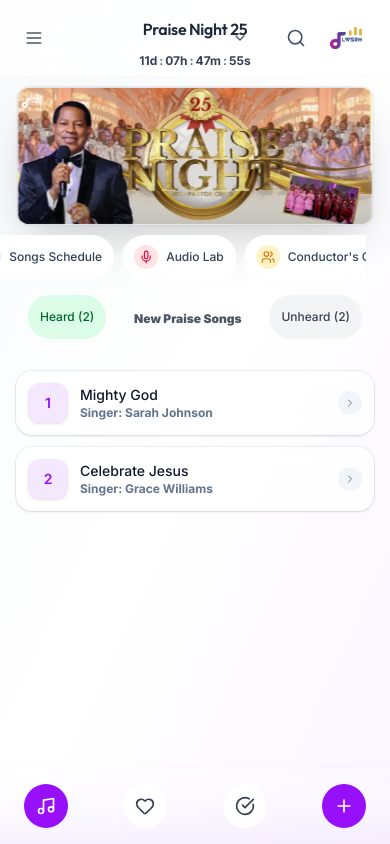
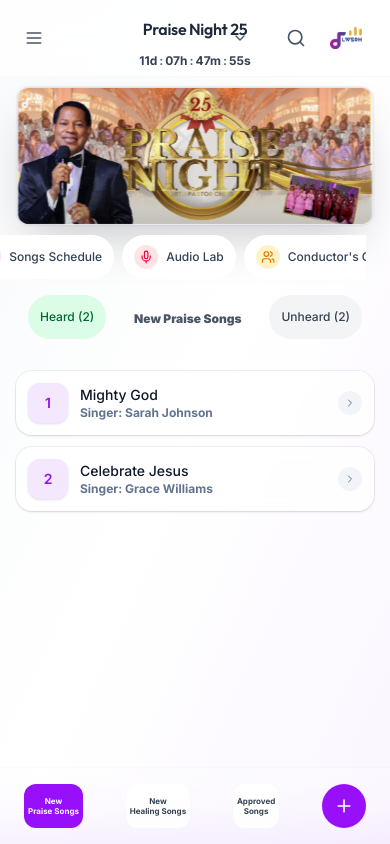
Before and after one commit to EricStephen12/loveworld-singers-rehearsal-hub-, a Next.js app: page /pages/praise-night in a window 390 px wide. Built offline with nearby package versions, Linux system fonts and the light colour scheme.

Commit message:
Refactor PraiseNightPage category buttons: simplify category button rendering, enhance tooltip functionality for the FAB, and improve layout responsiveness in the bottom bar.

```diff
--- a/src/app/pages/praise-night/page.tsx
+++ b/src/app/pages/praise-night/page.tsx
@@ -877,7 +877,7 @@ function TopCarousel() {
 
 
   return (
-    <div className="min-h-screen bg-gradient-to-br from-slate-50 via-white to-purple-50 overflow-x-hidden">
+    <div className="min-h-screen bg-gradient-to-br from-slate-50 via-white to-purple-50">
       <style jsx global>{`
         html { scroll-behavior: smooth; }
 
@@ -1225,36 +1225,49 @@ function TopCarousel() {
       {/* Bottom Bar with Categories and FAB - Same Row */}
       <div className="fixed bottom-0 left-0 right-0 z-30 bg-gradient-to-t from-purple-100/60 via-purple-50/40 to-white/20 backdrop-blur-md shadow-sm">
         <div className="w-full flex items-center justify-between px-6 py-4">
-          {/* All buttons spread evenly across screen */}
-          {[...mainCategories, "Other Categories"].map((category, index) => {
-            const isOtherCategories = category === "Other Categories";
-            const IconComponent = isOtherCategories ? Plus : categoryIcons[category as keyof typeof categoryIcons];
-
-            return (
+          {/* Category buttons with text */}
+          {mainCategories.map((category, index) => (
             <div key={category} className="relative">
               <button
-                  onClick={() => isOtherCategories ? setIsCategoryDrawerOpen(true) : handleCategorySelect(category)}
-                  onMouseEnter={() => setHoveredCategory(category)}
-                  onMouseLeave={() => setHoveredCategory(null)}
-                  className={`w-10 h-10 rounded-full transition-all duration-200 flex items-center justify-center ${
-                    isOtherCategories
-                      ? 'bg-purple-600 hover:bg-purple-700 text-white shadow-lg hover:shadow-xl active:scale-95'
-                      : activeCategory === category
+                onClick={() => handleCategorySelect(category)}
+                className={`px-1 py-1 rounded-xl text-[8px] font-bold transition-all duration-200 text-center leading-tight max-w-[80px] min-h-[35px] flex items-center justify-center ${
+                  activeCategory === category
                     ? 'bg-purple-600 text-white shadow-md shadow-purple-200/50'
                     : 'bg-white/90 backdrop-blur-sm text-gray-700 hover:bg-white border border-gray-200'
                 }`}
               >
-                  <IconComponent className="w-5 h-5" />
-                </button>
-
-                {/* iOS-style Tooltip */}
-                {hoveredCategory === category && (
+                {category === "New Praise Songs" ? (
+                  <>New<br />Praise Songs</>
+                ) : category === "New Healing Songs" ? (
+                  <>New<br />Healing Songs</>
+                ) : category === "Approved Songs" ? (
+                  <>Approved<br />Songs</>
+                ) : (
+                  category
+                )}
+              </button>
+            </div>
+          ))}
+
+          {/* FAB with Plus Icon and Tooltip */}
+          <div className="relative">
+            <button
+              onClick={() => setIsCategoryDrawerOpen(true)}
+              onMouseEnter={() => setHoveredCategory("Other Categories")}
+              onMouseLeave={() => setHoveredCategory(null)}
+              className="w-10 h-10 bg-purple-600 hover:bg-purple-700 text-white rounded-full shadow-lg hover:shadow-xl transition-all duration-300 flex items-center justify-center active:scale-95"
+            >
+              <Plus className="w-5 h-5" />
+            </button>
+
+            {/* iOS-style Tooltip for FAB */}
+            {hoveredCategory === "Other Categories" && (
               <div className="fixed bottom-20 z-[60] pointer-events-none" style={{
                 left: '50%',
                 transform: 'translateX(-50%)'
               }}>
                 <div className="bg-black/90 backdrop-blur-sm text-white text-sm font-medium px-4 py-2.5 rounded-xl whitespace-nowrap shadow-2xl border border-white/20 max-w-[280px]">
-                      {category}
+                  Other Categories
                   {/* iOS-style arrow */}
                   <div className="absolute top-full left-1/2 transform -translate-x-1/2">
                     <div className="w-0 h-0 border-l-[8px] border-r-[8px] border-t-[8px] border-transparent border-t-black/90"></div>
@@ -1263,8 +1276,6 @@ function TopCarousel() {
               </div>
             )}
           </div>
-            );
-          })}
         </div>
       </div>
 
--- a/src/components/ScreenHeader.tsx
+++ b/src/components/ScreenHeader.tsx
@@ -28,7 +28,7 @@ export function ScreenHeader({ title, onMenuClick, rightImageSrc = '/logo.png',
   }
 
   return (
-    <div className={`sticky top-0 z-40 bg-white/80 backdrop-blur-xl ${showDivider ? 'border-b border-gray-100/50' : ''}`}>
+    <div className={`sticky top-0 z-50 bg-white/80 backdrop-blur-xl ${showDivider ? 'border-b border-gray-100/50' : ''}`}>
       <div className="flex items-center justify-between p-4 relative">
         {/* Left side - Menu button */}
         <div className="flex items-center">
```
Lines whose indentation alone changed are shown as unchanged.
